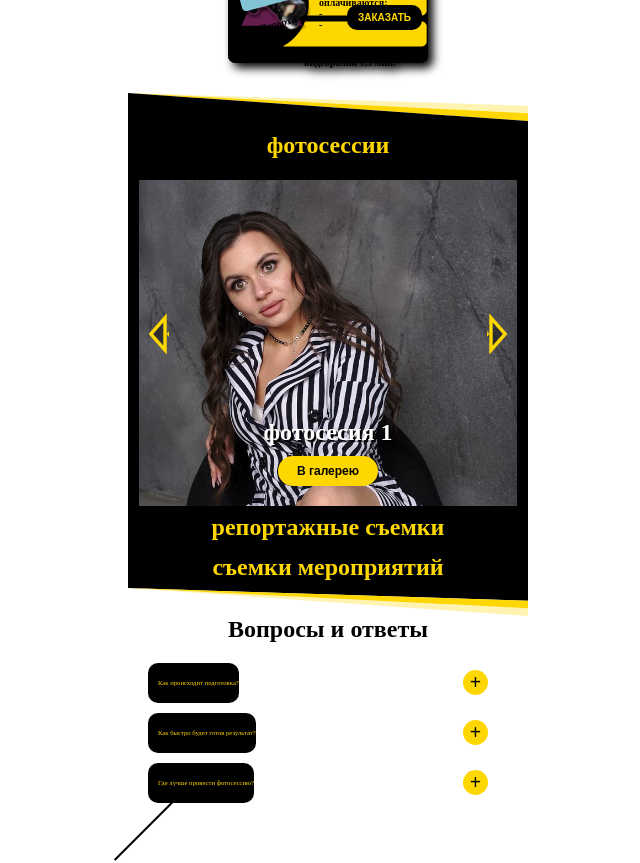
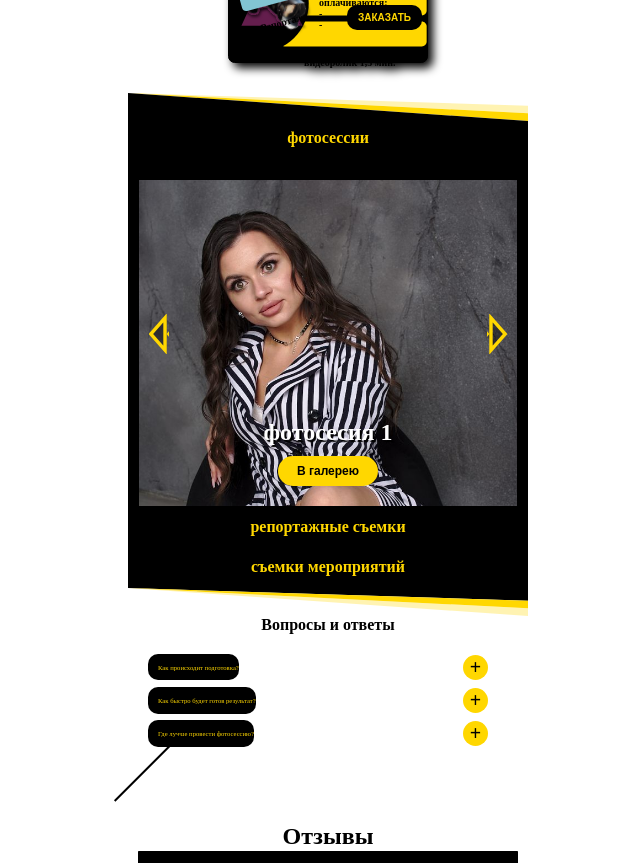
Before and after one commit to strnikolay/photographer-s-personal-website, a React (Create React App) app: page / in a window 1280 px wide. Shown: the part 880-1743 px from the top of the page, without its empty margins (312-952 px from the left). Built offline with nearby package versions, Linux system fonts and the light colour scheme; a web font is replaced by a local one.

Commit message:
24_01_24

```diff
--- a/src/components/FAQ/faq.css
+++ b/src/components/FAQ/faq.css
@@ -5,7 +5,7 @@
     align-items: center;
 }
 .faq-wrapper .title {
-    font-size: 24px;
+    font-size: 2.4rem;
     font-weight: 600;
     margin-bottom: 20px;
 }
@@ -13,9 +13,9 @@
 details{
     width: 90%;
     /*height: 30px;*/
-    margin-bottom: 10px;
+    margin-bottom: 1rem;
     /*background-color: #9D8BD6;*/
-    border-radius: 10px;
+    border-radius: 1rem;
     display: flex;
     align-items: center;
     transition: min-height 5s linear, max-height 5s linear;
@@ -24,15 +24,15 @@ details{
 
 .rect {
     width: 95%;
-    height: 2px;
-    border: 1px solid var(--yellow);
+    height: .2rem;
+    border: .1rem solid var(--yellow);
     /*background-color: black;*/
     z-index: 2;
-    margin-left: 10px;
+    margin-left: 1rem;
 }
 
 details > summary {
-    height: 40px;
+    height: 4rem;
     list-style: none;
     display: flex;
     justify-content: flex-start;
--- a/src/components/gallery/gallery.css
+++ b/src/components/gallery/gallery.css
@@ -45,9 +45,9 @@
 }
 
 .slide {
-  border: 1px solid #000;
+  border: .1rem solid #000;
   width: 100%;
-  height: 20px;
+  height: 2rem;
   /*border-radius: 20px;*/
   background-color: #000;
   cursor: pointer;
@@ -65,16 +65,16 @@
 }
 
 .one {
-    border-radius: 20px 20px 0 0;
+    border-radius: 2rem 2rem 0 0;
 }
 
 .three{
-    border-radius: 0 0 20px 20px ;
+    border-radius: 0 0 2rem 2rem ;
 }
 
 .slide h3 {
 
-   font-size: 24px;
+   font-size: 2.4rem;
    color: #ffd700;
 
    /*line-height: 10px;
@@ -96,7 +96,7 @@
   flex: 10;
 }
 .slide.active h3 {
-  margin: 10px 0;
+  margin: 1rem 0;
   opacity: 1;
   transition: opacity 0.3s ease-in 0.4s;
   /*background: #111;
--- a/src/components/header/header.css
+++ b/src/components/header/header.css
@@ -71,30 +71,30 @@ a:focus {
 }
 #burger:before {
     content: " ";
-    top: 5px;
-    left: 0px;
+    top: .5rem;
+    left: 0;
 }
 #burger:after {
     content: " ";
-    top: 10px;
-    left: 0px;
+    top: 1rem;
+    left: 0;
 }
 #menu-toggle:checked + #trigger + #burger {
-    top: 35px;
+    top: 3.5rem;
     transform: rotate(180deg);
     transition: transform .2s ease;
 }
 
 #menu-toggle:checked + #trigger + #burger:before {
-    width: 12px;
-    top: 2px;
-    right: 0px;
-    transform: rotate(45deg) translateY(2px) ;
+    width: 1.2rem;
+    top: .2rem;
+    right: 0;
+    transform: rotate(45deg) translateY(.2rem) ;
     transition: transform .2s ease;
 }
 
 [type="checkbox"]:checked + #burger:before {
-    left: 0px;
+    left: 0;
 }
 
 #menu-toggle:checked + #trigger + #burger:after {
```
